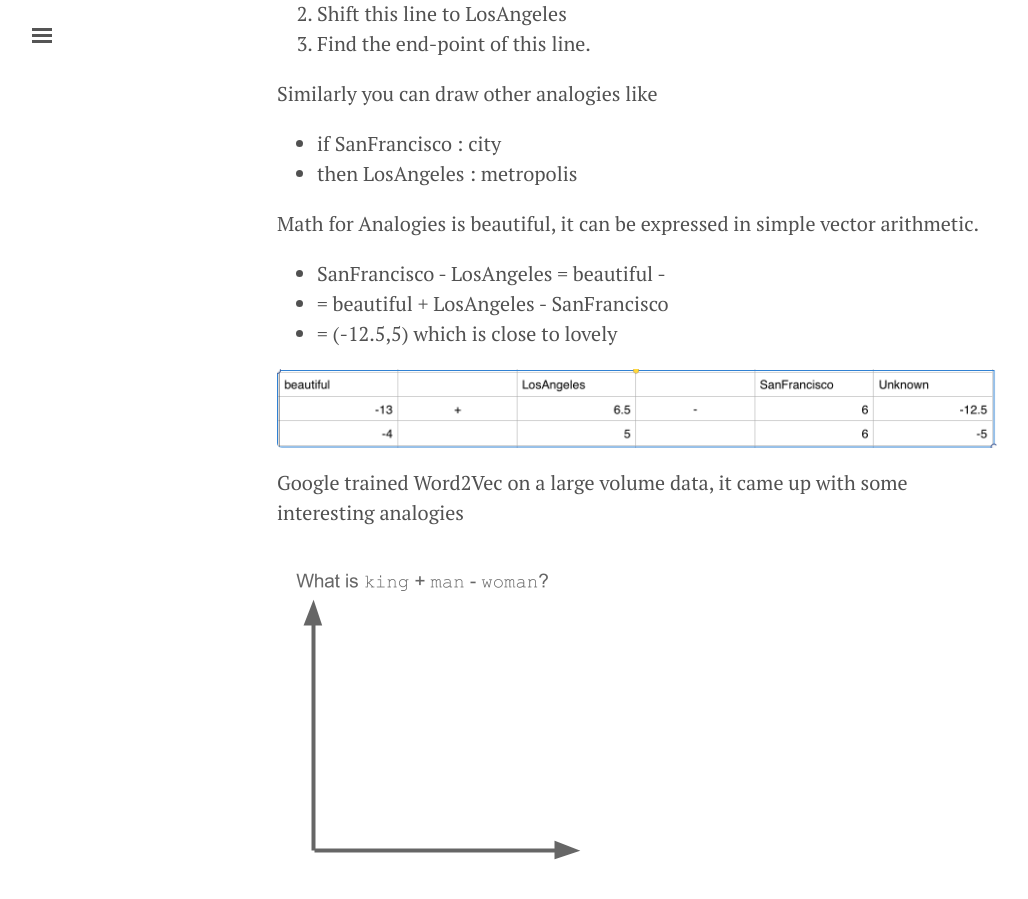
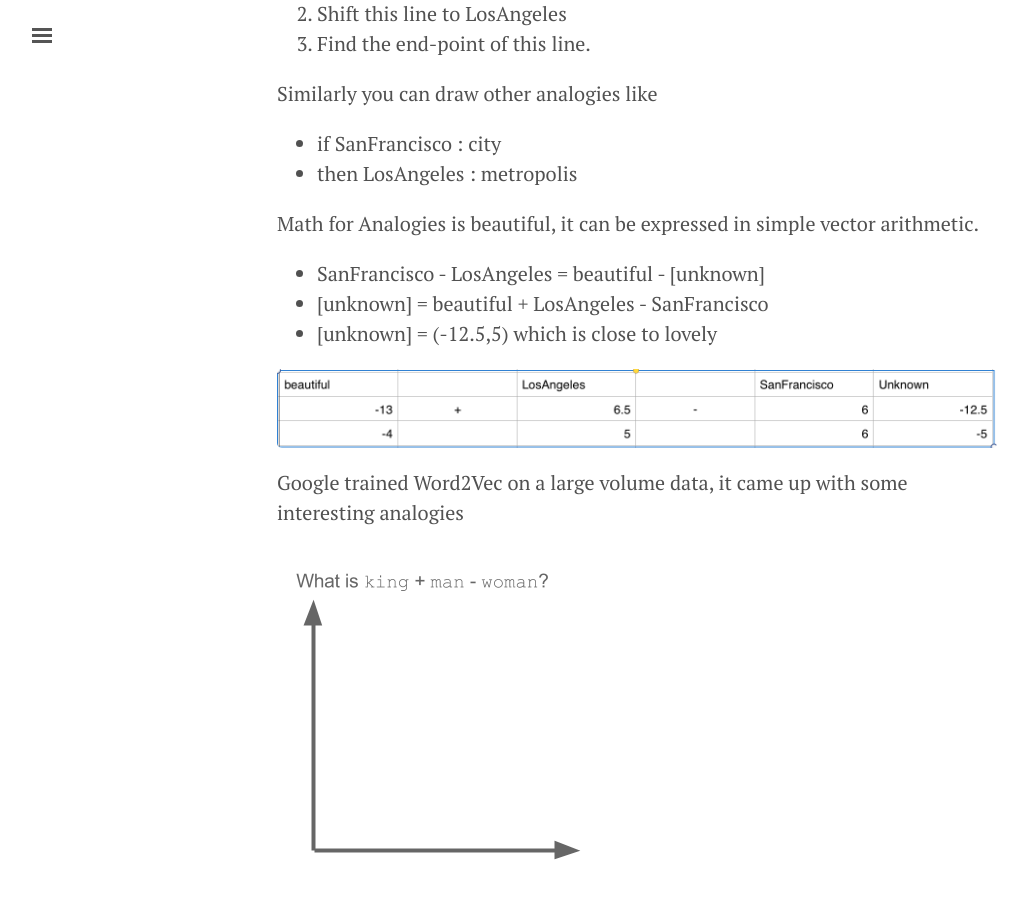
Before and after one commit to malaikannan/malaikannan.github.io, a Jekyll site: the page built from _posts/2017-01-22-Natural Language Processing using Vectoriziation.md, in a window 1280 px wide and 900 px high, scrolled down 6349 px. Shown: the whole window, without its empty margins (3-1031 px from the left). Built offline with Jekyll 4.4.1, drawn with Linux system fonts in a browser that asks for light colours.

Commit message:
fixed unknown tag issues

```diff
--- a/_posts/2017-01-22-Natural Language Processing using Vectoriziation.md
+++ b/_posts/2017-01-22-Natural Language Processing using Vectoriziation.md
@@ -125,9 +125,9 @@ Similarly you can draw other analogies like
 
 Math for Analogies is beautiful, it can be expressed in simple vector arithmetic.
 
-- SanFrancisco - LosAngeles = beautiful - <unknown>
-- <unknown> = beautiful + LosAngeles - SanFrancisco
-- <unknown> = (-12.5,5) which is close to lovely
+- SanFrancisco - LosAngeles = beautiful - [unknown]
+- [unknown] = beautiful + LosAngeles - SanFrancisco
+- [unknown] = (-12.5,5) which is close to lovely
 
 
 ![vector](/assets/2017-01-22-Natural Language Processing using Word2Vec/Vector_Arithmetic.png)
```
